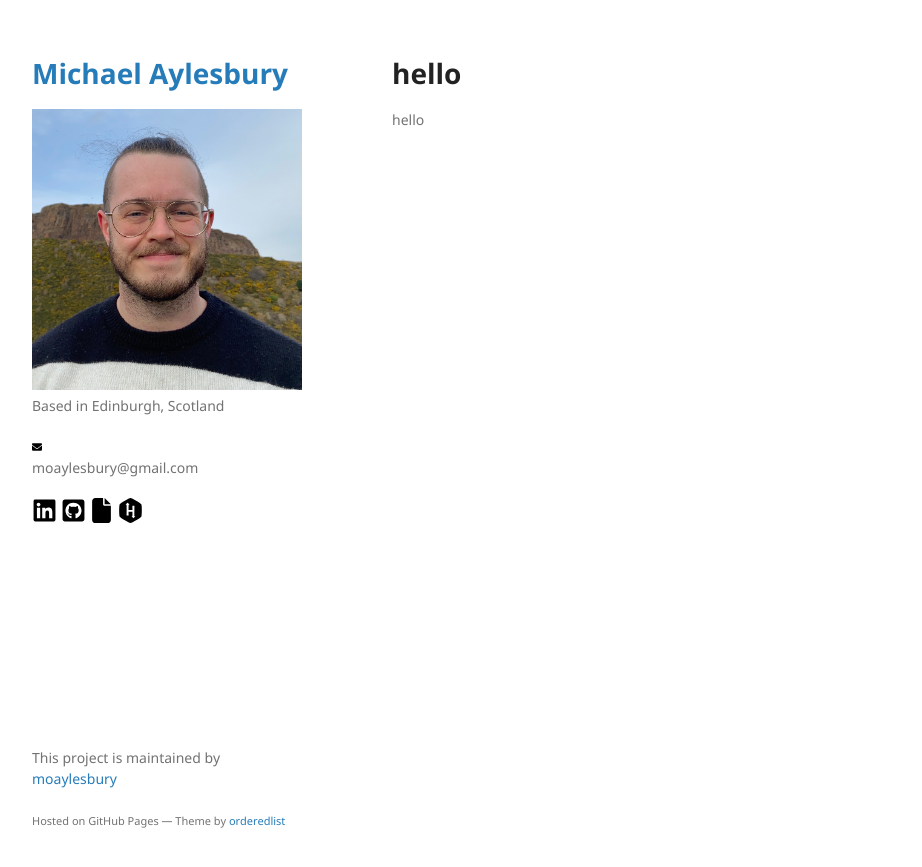
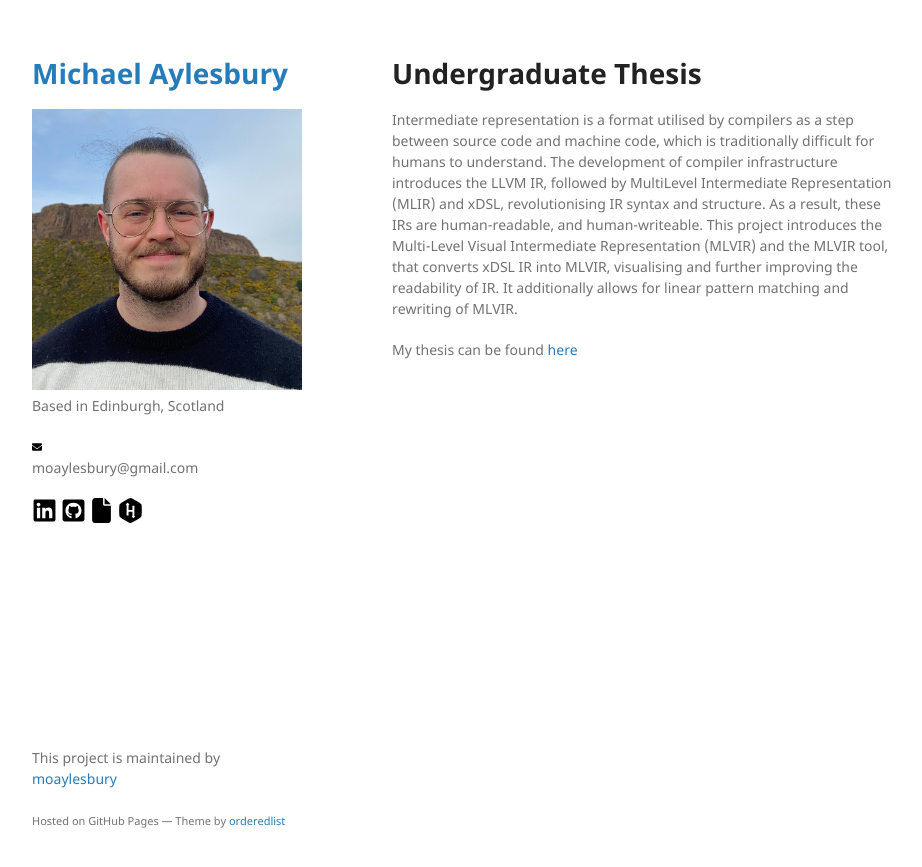
Before and after one commit to moaylesbury/michaelaylesbury.github.io, a Jekyll site: the page built from undergraduate-thesis.md, in a window 1280 px wide. Shown: the top 867 px of the page, without its empty margins (178-1100 px from the left). Built offline with Jekyll 4.4.1, drawn with Linux system fonts in a browser that asks for light colours; our own code applies the rules of GitHub Pages for plain Markdown files.

Commit message:
Update undergraduate-thesis.md

```diff
--- a/undergraduate-thesis.md
+++ b/undergraduate-thesis.md
@@ -3,6 +3,8 @@ layout: default
 ---
 
 
-# hello
+# Undergraduate Thesis
 
-hello
+Intermediate representation is a format utilised by compilers as a step between source code and machine code, which is traditionally difficult for humans to understand. The development of compiler infrastructure introduces the LLVM IR, followed by MultiLevel Intermediate Representation (MLIR) and xDSL, revolutionising IR syntax and structure. As a result, these IRs are human-readable, and human-writeable. This project introduces the Multi-Level Visual Intermediate Representation (MLVIR) and the MLVIR tool, that converts xDSL IR into MLVIR, visualising and further improving the readability of IR. It additionally allows for linear pattern matching and rewriting of MLVIR.
+
+My thesis can be found [here](https://nbviewer.org/github/moaylesbury/moaylesbury.github.io/blob/gh-pages/An%20Interactive%20Web%20Explorer%20for%20Compilers.pdf)
```
